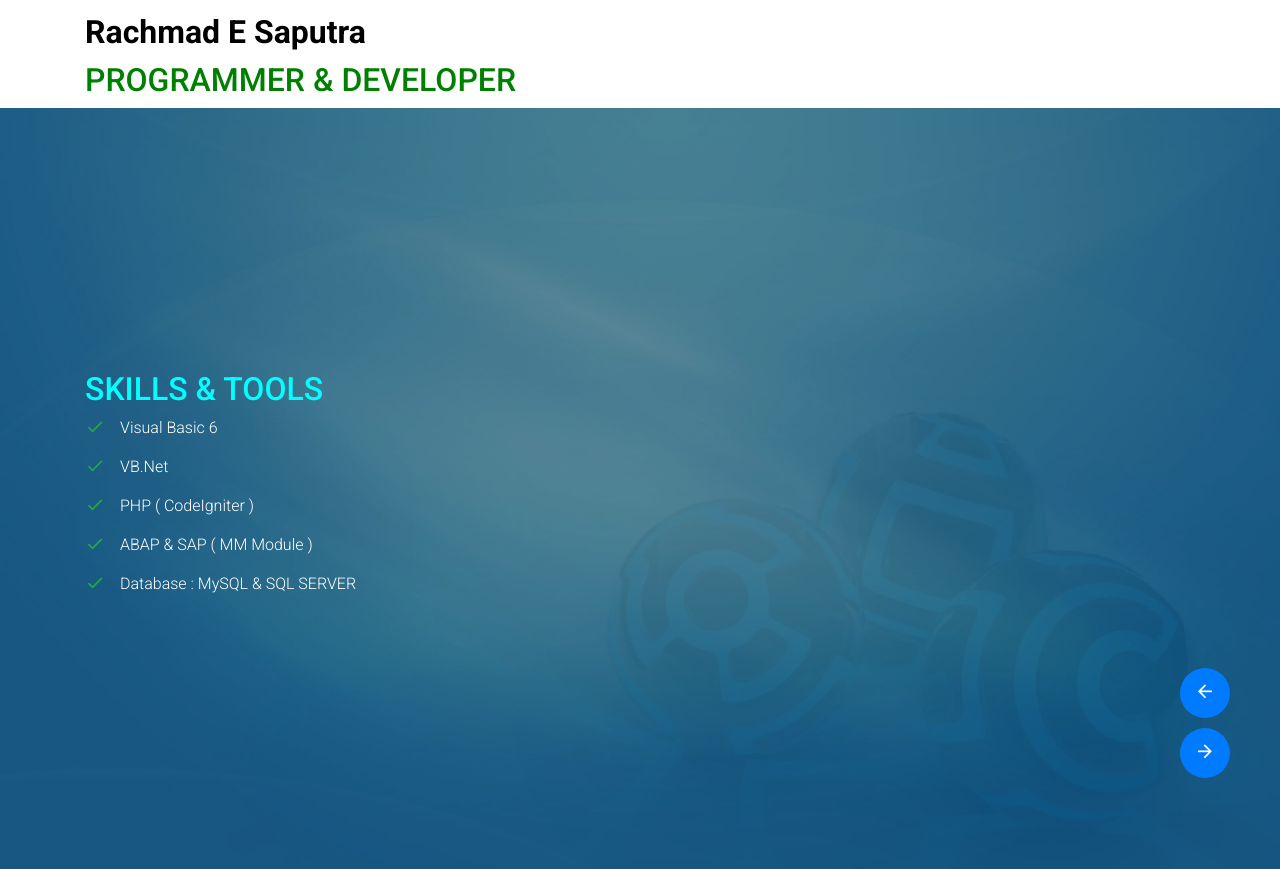
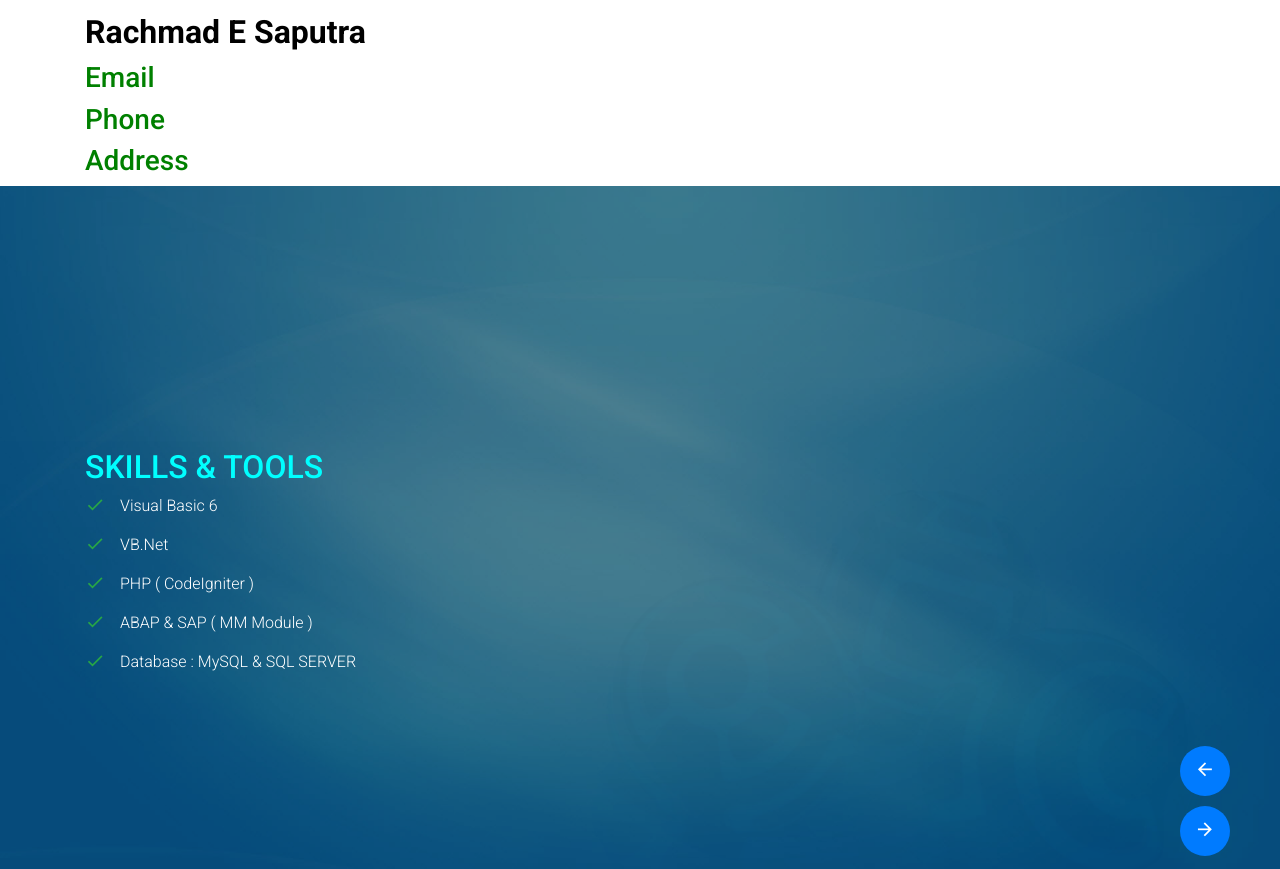
Before and after one commit to rachmadesaputra/portofolio, a plain HTML site: page index.html in a window 1280 px wide. Shown: the top 869 px of the page. Drawn offline with Linux system fonts and the light colour scheme; files whose address does not match are found by name.

Commit message:
Update index.html
changedesc

```diff
--- a/index.html
+++ b/index.html
@@ -62,7 +62,9 @@
     </div> <!-- END .site-navbar-wrap -->
 
     <div class="container">
-      <h2 style="color: green">PROGRAMMER & DEVELOPER</h2>
+      <h3 style="color: green">Email</h3>
+      <h3 style="color: green">Phone</h3>
+      <h3 style="color: green">Address</h3>
     </div>
 
     <div class="site-blocks-cover" id="home-section">
```
